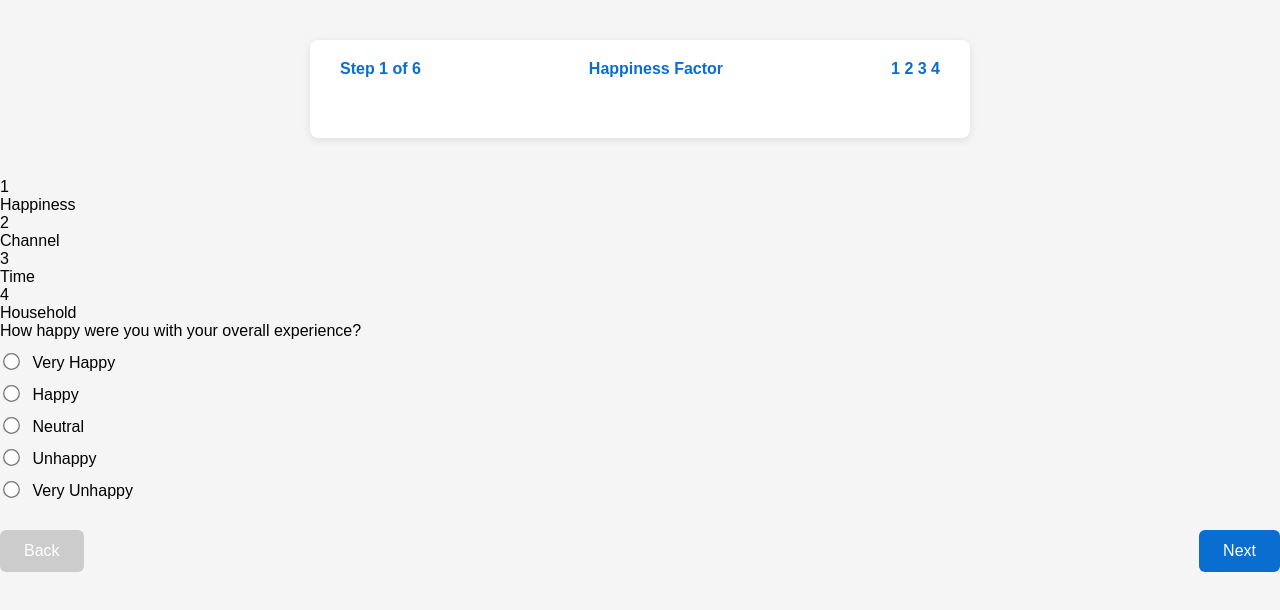
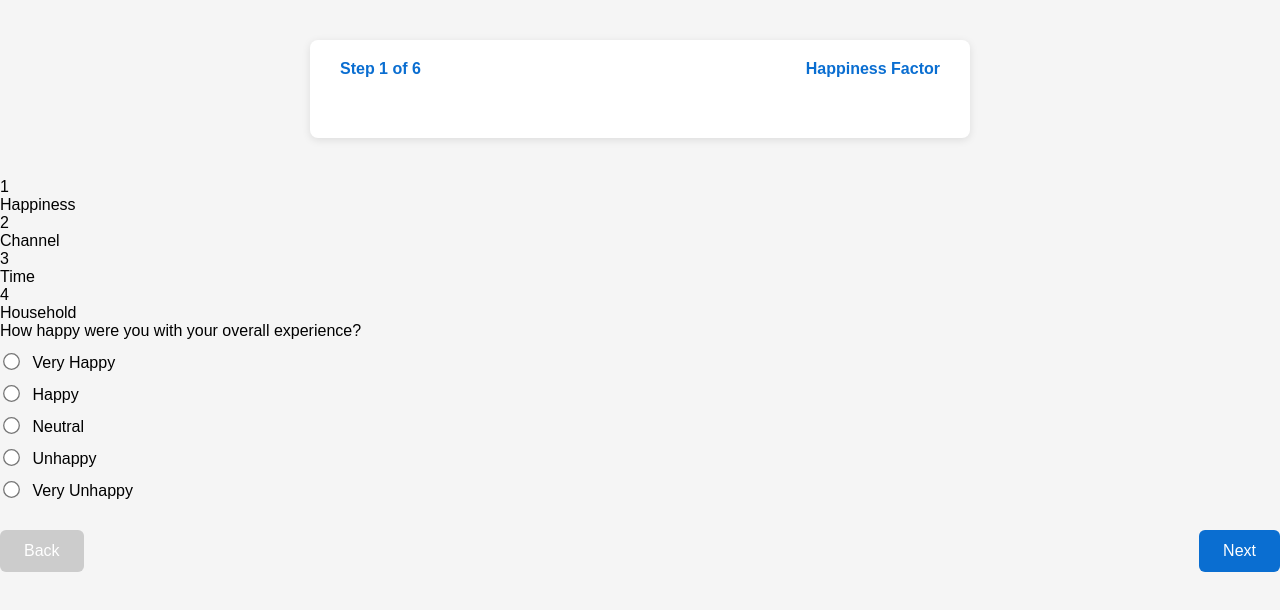
Before and after one commit to morrisdemo/feedback, a plain HTML site: page index.html in a window 1280 px wide. Drawn offline with Linux system fonts and the light colour scheme.

Commit message:
Update index.html

```diff
--- a/index.html
+++ b/index.html
@@ -77,12 +77,6 @@
     <div class="progress">
       <span id="stepLabel">Step 1 of 6</span>
       <div id="stepTitle">Happiness Factor</div>
-  <div class="progress-bar">
-    <span class="active" id="step0">1</span>
-    <span id="step1">2</span>
-    <span id="step2">3</span>
-    <span id="step3">4</span>
-  </div>
 </div>
   </div>
 
```
